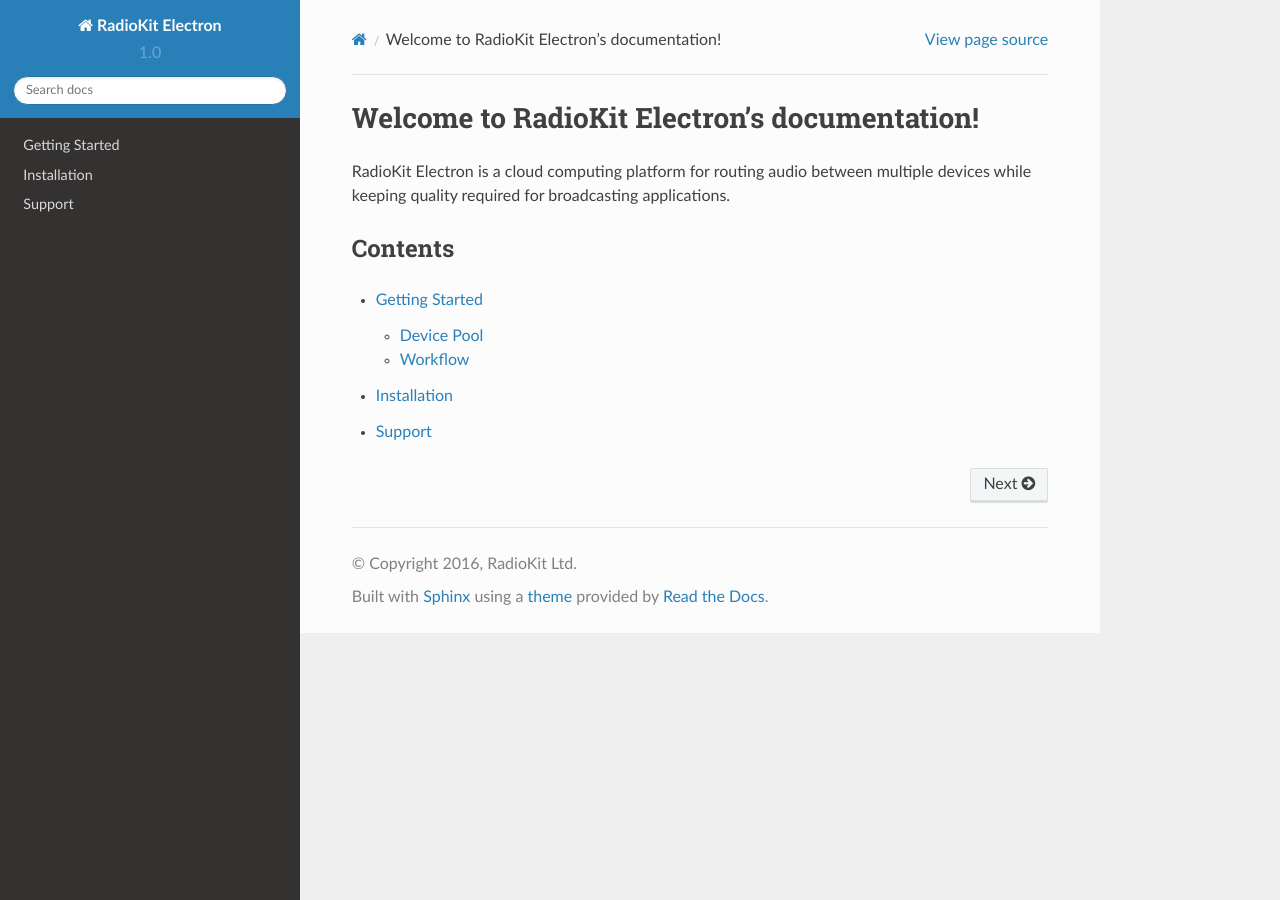
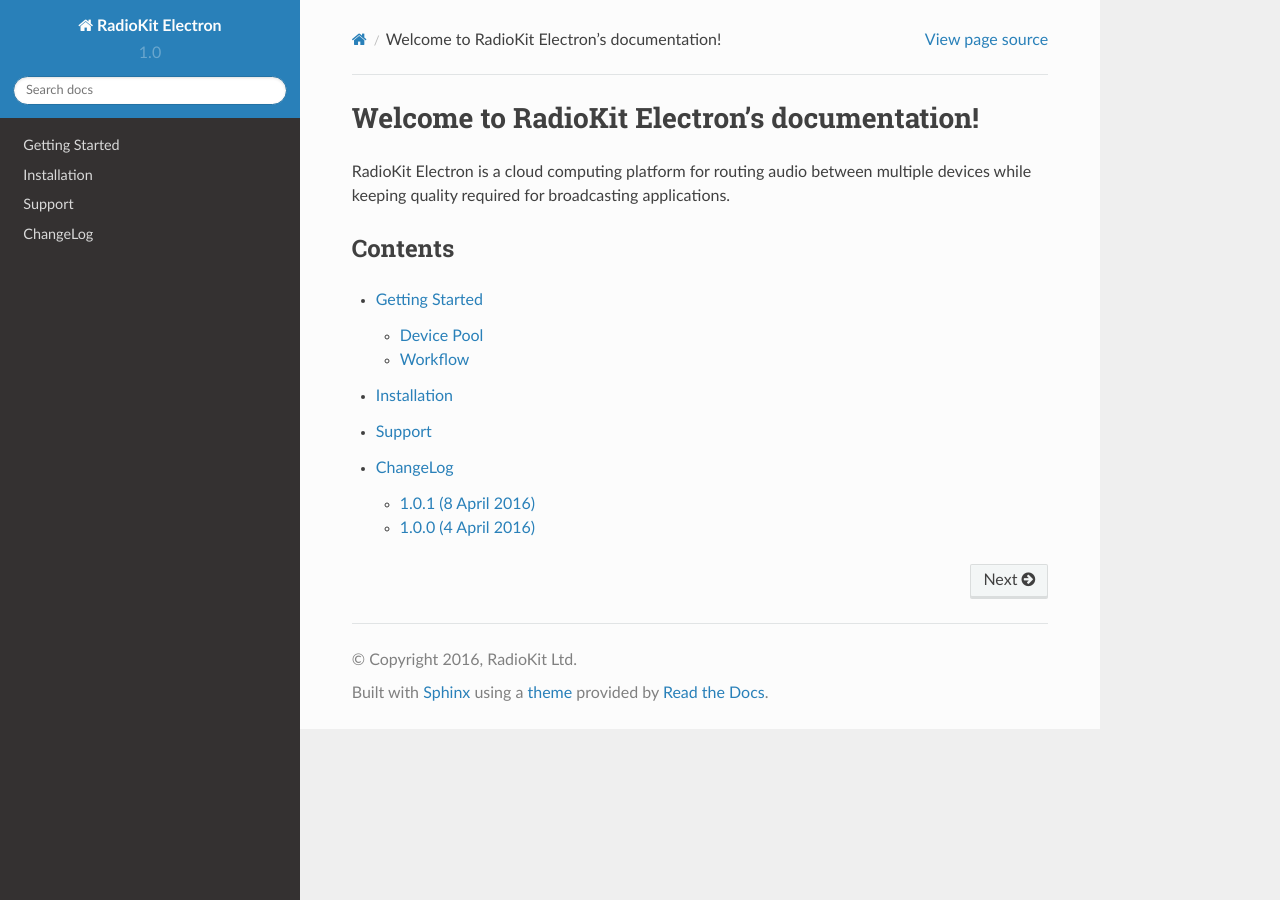
Before and after one commit to radiokit/electron-docs, a Sphinx documentation site: the page built from docs/source/index.rst, in a window 1280 px wide. Built offline with Sphinx 7.4.7 and the Read the Docs theme 2.0.0, drawn with Linux system fonts in a browser that asks for light colours; some of the changed lines change nothing that is shown.

Commit message:
Added changelog

```diff
--- /dev/null
+++ b/docs/source/changelog.rst
@@ -0,0 +1,26 @@
+ChangeLog
+=========
+
+1.0.1 (8 April 2016)
+^^^^^^^^^^^^^^^^^^^^
+
+General:
+
+* Fixed bug that prevented transmission from stopping if it was reporting error.
+* Added missing translations in the user interface.
+* Fixed playing back audio feed transmitted from the cloud to the device.
+* Reduced CPU usage.
+* Increased Opus encoder quality.
+* Stability improvements.
+
+Android:
+
+* Fixed bug that was causing crashes while rotating device.
+* Fixed invalid launcher icon on devices with HDPI screen resolution.
+
+1.0.0 (4 April 2016)
+^^^^^^^^^^^^^^^^^^^^
+
+* Initial release
+
+.. toctree::
--- a/docs/source/index.rst
+++ b/docs/source/index.rst
@@ -14,3 +14,4 @@
    getting-started
    installation
    support
+   changelog
```
